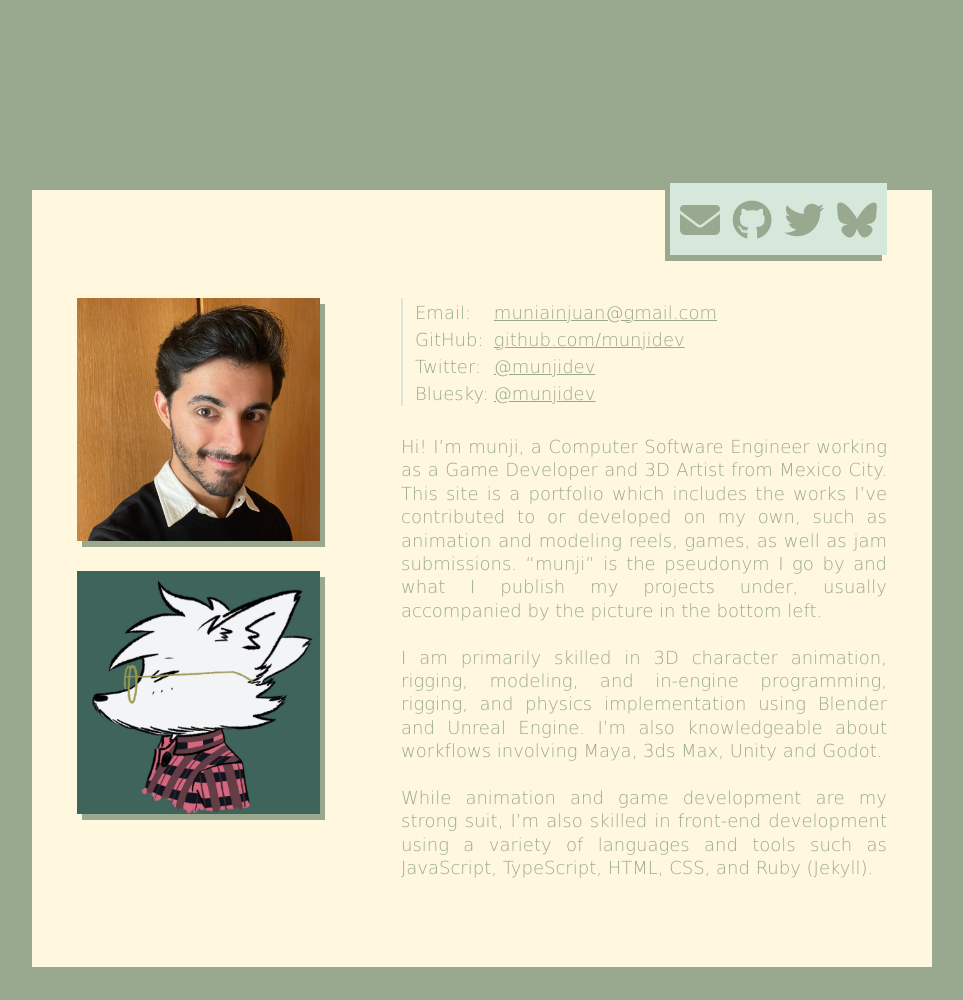
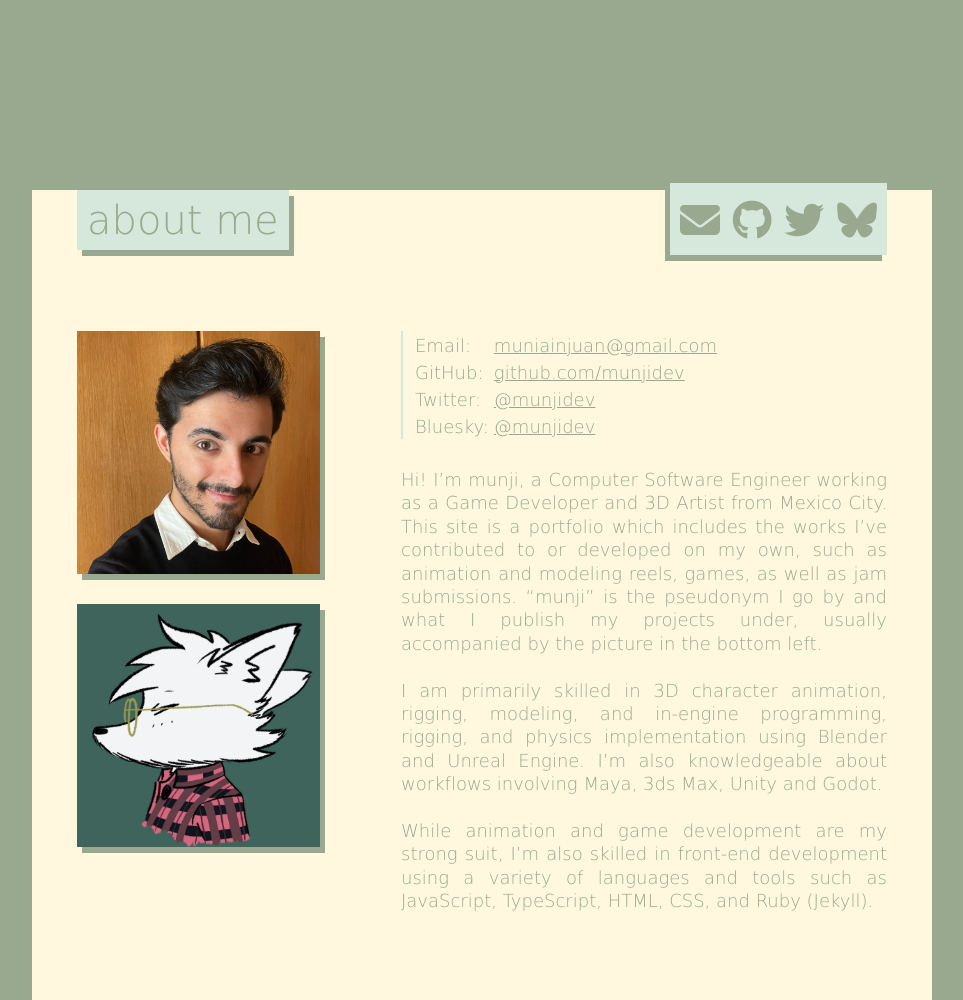
Before and after one commit to munjidev/munjidev.github.io, a Jekyll site: the page built from about.md, in a window 1280 px wide. Shown: the whole page, without its empty margins (158-1121 px from the left). Built offline with Jekyll 4.4.1, drawn with Linux system fonts in a browser that asks for light colours; nearby versions of some CDN libraries; some web fonts are replaced; before the commit the page ends 967 px from its top, so only the background shows below that.

Commit message:
Tweak about page nav

```diff
--- a/_layouts/page.html
+++ b/_layouts/page.html
@@ -2,8 +2,8 @@
 layout: default
 ---
 <div id="content" class="bg-light">
-  <!-- <span id="page-name" class="font50px text-dark bg-medium shadow-dark dejavu_sansextralight">{{ page.title | escape }}</span> -->
-   <br>
+  <span id="page-name" class="font50px text-dark bg-medium shadow-dark dejavu_sansextralight">{{ page.title | escape }}</span>
+   <!-- <br> -->
   <span id="link-panel" class="font50px text-dark bg-medium shadow-dark-left dejavu_sansextralight">{% include links/social.html %}</span>
   {{ content }}
 </div>
```
